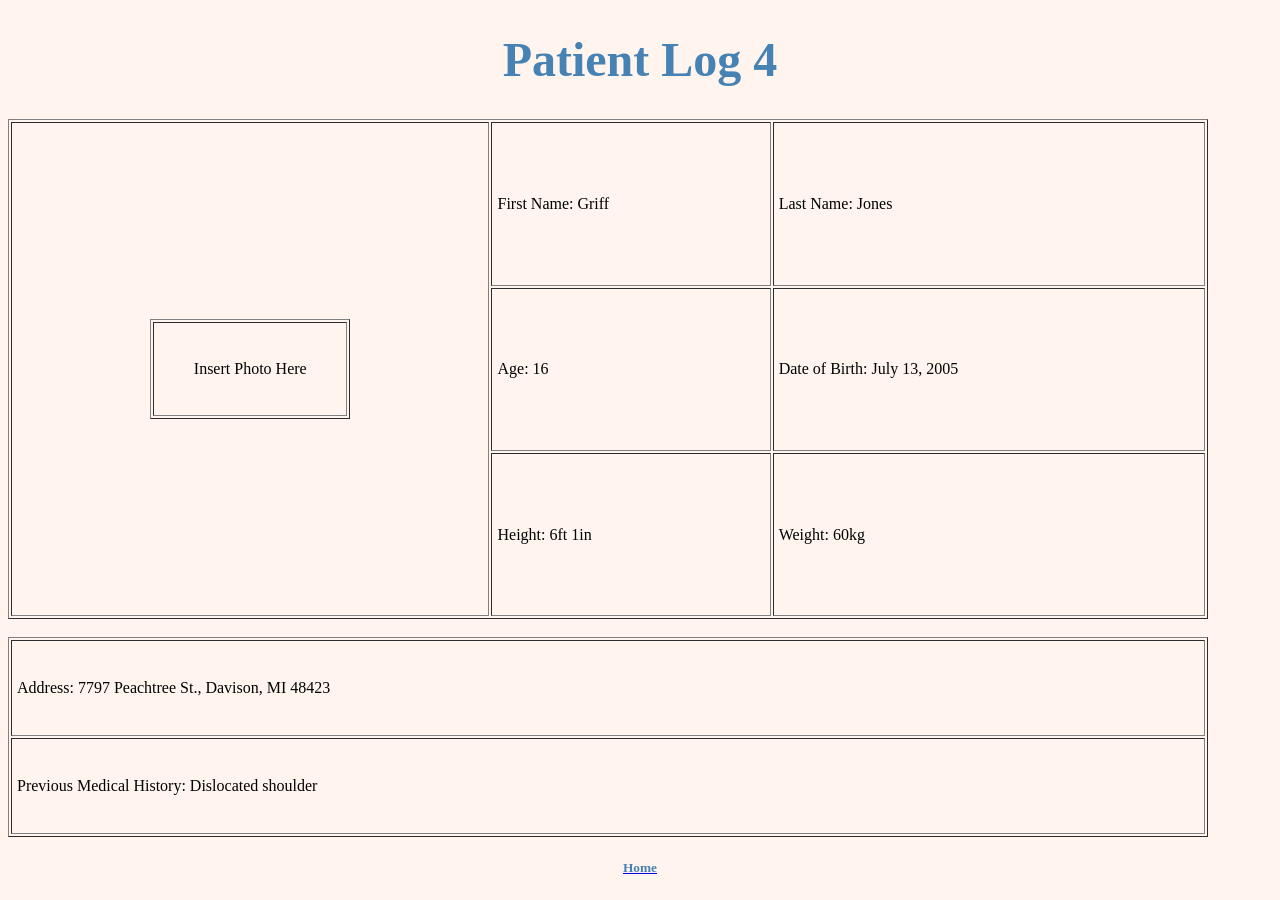
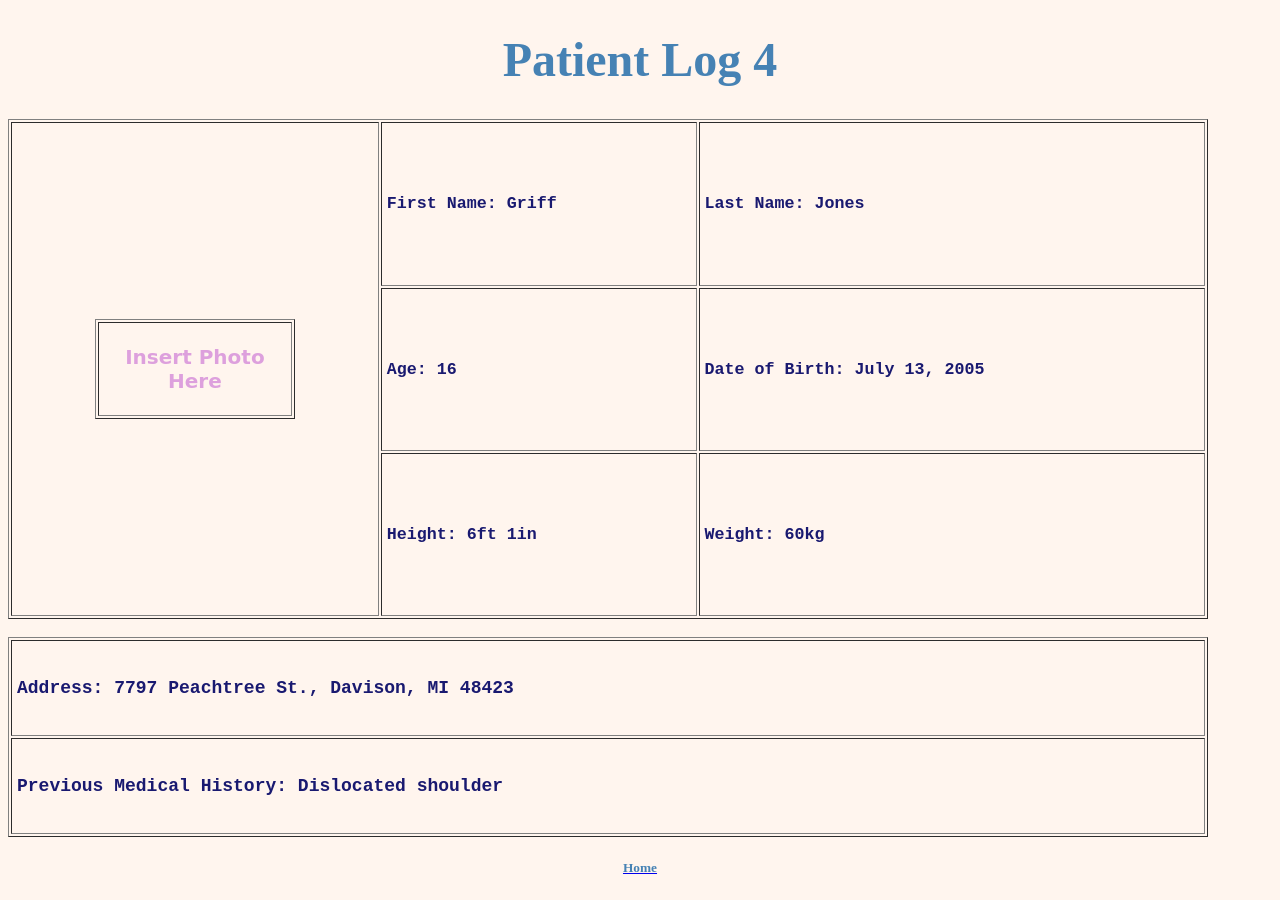
Before and after one commit to Sugarbug1211/Sugarbug1211.github.io, a Jekyll site: the page Patient Log/patient log 4.html, which Jekyll copies as it is, in a window 1280 px wide. Built offline with Jekyll 4.4.1, drawn with Linux system fonts in a browser that asks for light colours.

Commit message:
Update patient log 4.html

```diff
--- a/Patient Log/patient log 4.html
+++ b/Patient Log/patient log 4.html
@@ -14,19 +14,19 @@
                 <tr>
                     <td rowspan="3">
                         <center><table border = "1" width = "200" height = "100" cellpadding = "5" >
-                            <td><center>Insert Photo Here</center></td>
+                            <td><h2><center>Insert Photo Here</center></h2></td>
                         </table></center>
                     </td>
-                    <td>First Name: Griff</td>
-                    <td>Last Name: Jones</td>
+                    <td><h3>First Name: Griff</h3></td>
+                    <td><h3>Last Name: Jones</h3></td>
                 </tr>
                 <tr>
-                    <td>Age: 16</td>
-                    <td>Date of Birth: July 13, 2005</td>
+                    <td><h3>Age: 16</h3></td>
+                    <td><h3>Date of Birth: July 13, 2005</h3></td>
                 </tr>
                 <tr>
-                    <td>Height: 6ft 1in</td>
-                    <td>Weight: 60kg</td>
+                    <td><h3>Height: 6ft 1in</h3></td>
+                    <td><h3>Weight: 60kg</h3></td>
                 </tr>
             </table>
 
@@ -34,10 +34,10 @@
 
         <table border = "1" width = "1200" height = "200" cellpadding = "5" >
             <tr>
-                <td>Address: 7797 Peachtree St., Davison, MI 48423</td>
+                <td><h4>Address: 7797 Peachtree St., Davison, MI 48423</h4></td>
             </tr>
             <tr>
-                <td rowspan="2">Previous Medical History: Dislocated shoulder</td>
+                <td rowspan="2"><h4>Previous Medical History: Dislocated shoulder</h4></td>
             </tr>
         </table>
 
```
